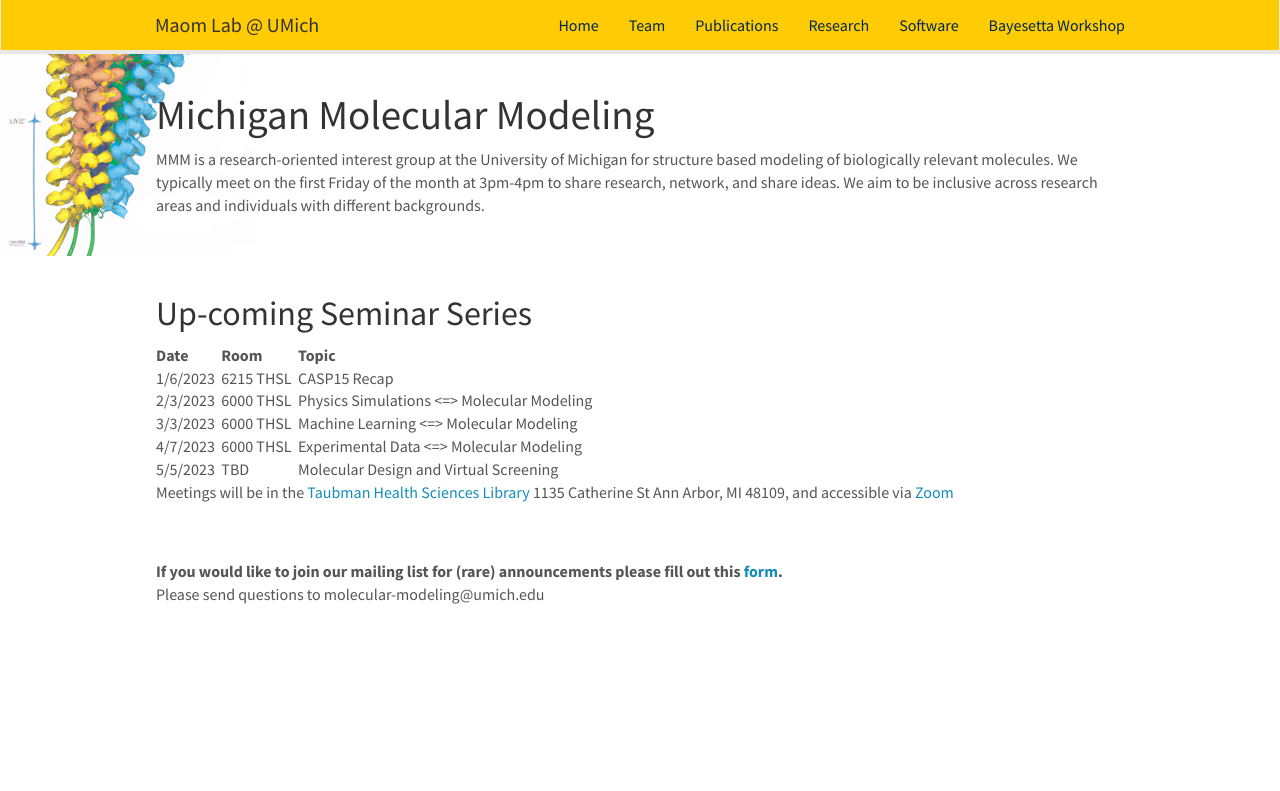
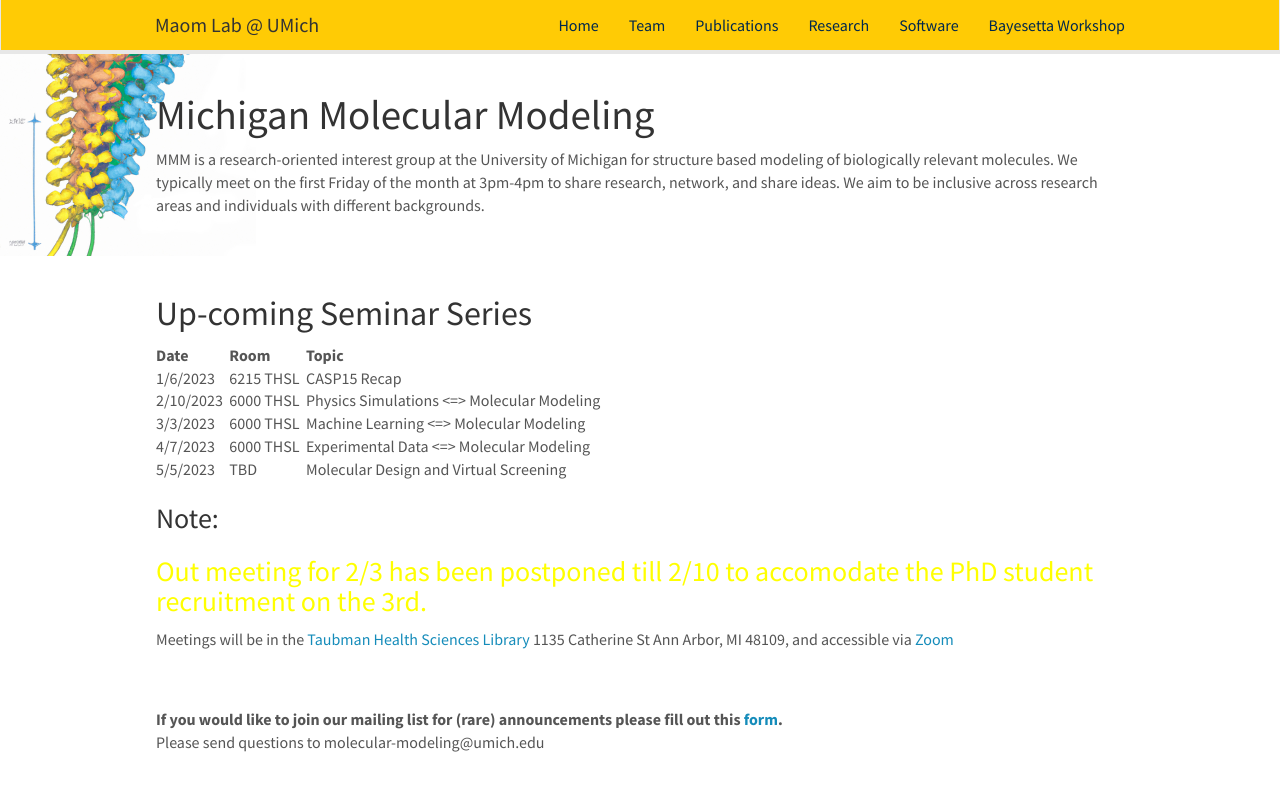
Before and after one commit to momeara/maomlab.github.io, a Jekyll site: the page built from _pages/mmm.md, in a window 1280 px wide and 900 px high. Shown: the top 791 px of the window. Built offline with Jekyll 4.4.1, drawn with Linux system fonts in a browser that asks for light colours; nearby versions of some CDN libraries.

Commit message:
Update mmm.md
note the change in date on 2/3 -> 2/10

```diff
--- a/_pages/mmm.md
+++ b/_pages/mmm.md
@@ -26,12 +26,16 @@ MMM is a research-oriented interest group at the University of Michigan for stru
   </thead>
   <tbody>
     <tr> <td>1/6/2023&nbsp;&nbsp;</td> <td>6215 THSL&nbsp;&nbsp;</td> <td>CASP15 Recap</td> </tr>
-    <tr> <td>2/3/2023&nbsp;&nbsp;</td> <td>6000 THSL&nbsp;&nbsp;</td> <td>Physics Simulations &lt;=&gt; Molecular Modeling</td> </tr>
+    <tr> <td><bf>2/10/2023</bf>&nbsp;&nbsp;</td> <td>6000 THSL&nbsp;&nbsp;</td> <td>Physics Simulations &lt;=&gt; Molecular Modeling</td> </tr>
     <tr> <td>3/3/2023&nbsp;&nbsp;</td> <td>6000 THSL&nbsp;&nbsp;</td> <td>Machine Learning &lt;=&gt; Molecular Modeling</td> </tr>
     <tr> <td>4/7/2023&nbsp;&nbsp;</td> <td>6000 THSL&nbsp;&nbsp;</td> <td>Experimental Data &lt;=&gt; Molecular Modeling</td> </tr>
     <tr> <td>5/5/2023&nbsp;&nbsp;</td> <td>TBD&nbsp;&nbsp;</td>       <td>Molecular Design and Virtual Screening</td> </tr>
   </tbody>
 </table>
+
+  <h3>Note:</h3> <h3 style="color: #FFFF00;">Out meeting for 2/3 has been postponed till 2/10 to accomodate the PhD student recruitment on the 3rd.</h3>
+
+
 
 Meetings will be in the [Taubman Health Sciences Library](https://www.lib.umich.edu/locations-and-hours/taubman-health-sciences-library/) 1135 Catherine St Ann Arbor, MI 48109, and accessible via [Zoom](https://umich.zoom.us/j/98700994004)
 
```
